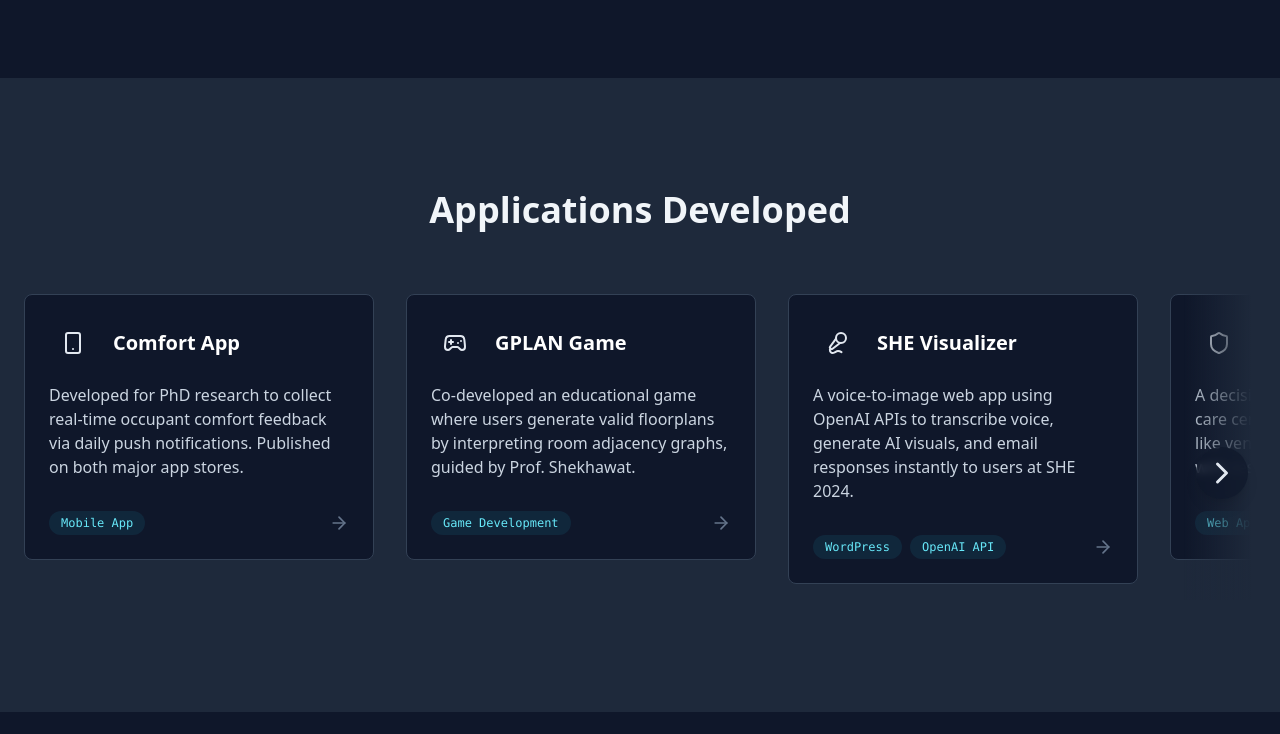
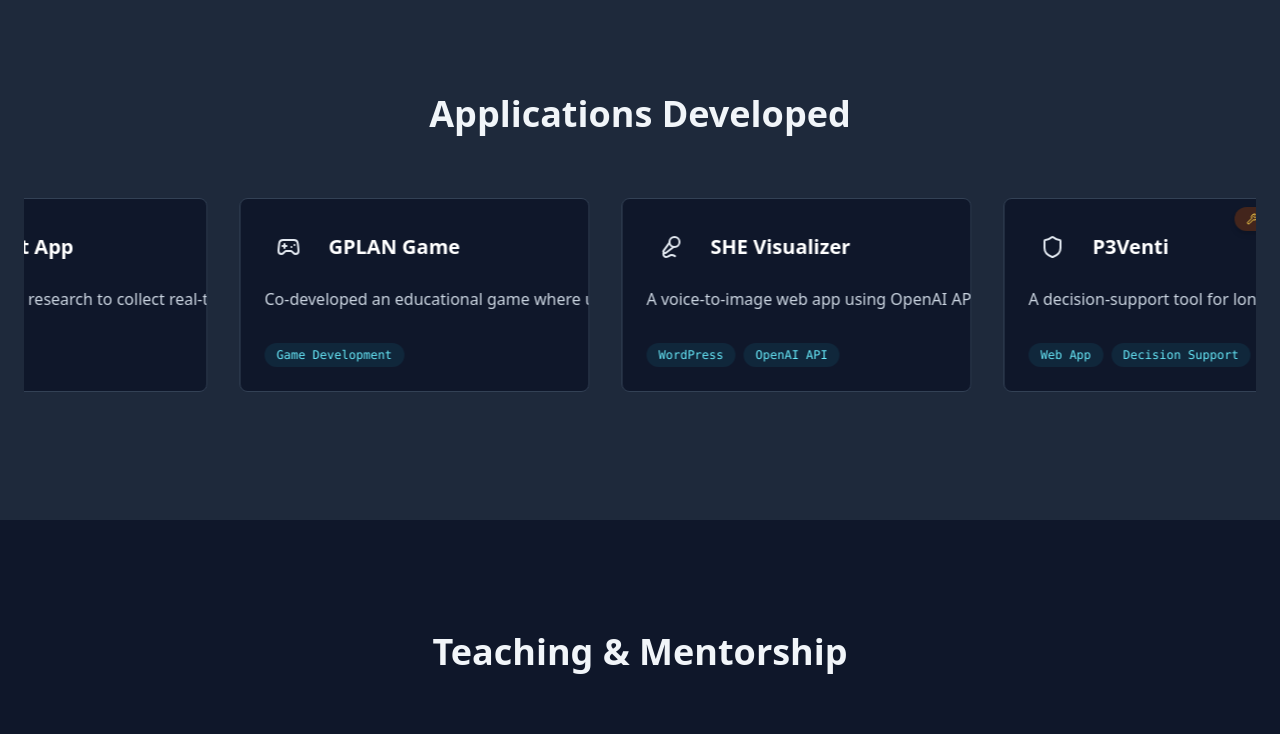
Before and after one commit to nitantupasani/webpage, a React (Create React App) app: page / in a window 1280 px wide. Shown: the part 2408-3142 px from the top of the page. Built offline with nearby package versions, Linux system fonts and the light colour scheme.

Commit message:
hover changes

```diff
--- a/src/App.js
+++ b/src/App.js
@@ -542,6 +542,8 @@
     <Section id="projects" className="bg-gray-50 dark:bg-slate-900">
       <div className="container mx-auto px-6">
         <SectionTitle>Research Projects</SectionTitle>
+        <div className="marquee">
+          <div className="marquee-content">
             <div className="grid md:grid-cols-2 gap-8">
               {portfolioData.projects.map((project, index) => (
                 <div key={index} onClick={() => handleProjectClick(project.filterTag)} className="cursor-pointer">
@@ -560,83 +562,20 @@
               ))}
             </div>
           </div>
+        </div>
+      </div>
     </Section>
   );
 };
 
 const Apps = () => {
-  const scrollRef = useRef(null);
-  const [showLeftArrow, setShowLeftArrow] = useState(false);
-  const [showRightArrow, setShowRightArrow] = useState(true);
-
-  const handleScroll = () => {
-    if (scrollRef.current) {
-      const { scrollLeft, scrollWidth, clientWidth } = scrollRef.current;
-      setShowLeftArrow(scrollLeft > 5);
-      setShowRightArrow(scrollLeft < scrollWidth - clientWidth - 5);
-    }
-  };
-
-  const scroll = (direction) => {
-    if (scrollRef.current) {
-      const scrollAmount = direction === 'left' ? -350 : 350;
-      scrollRef.current.scrollBy({ left: scrollAmount, behavior: 'smooth' });
-    }
-  };
-
-  useEffect(() => {
-    const currentRef = scrollRef.current;
-    if (currentRef) {
-      handleScroll(); // Initial check
-      currentRef.addEventListener('scroll', handleScroll);
-      window.addEventListener('resize', handleScroll);
-    }
-    return () => {
-      if (currentRef) {
-        currentRef.removeEventListener('scroll', handleScroll);
-        window.removeEventListener('resize', handleScroll);
-      }
-    };
-  }, []);
-
   return (
     <Section id="apps" className="bg-white dark:bg-slate-800">
       <div className="container mx-auto px-6">
         <SectionTitle>Applications Developed</SectionTitle>
-        <div className="relative group">
-        <div
-  className="absolute top-0 h-full w-24 pointer-events-none z-10 transition-opacity duration-300"
-  style={{
-    left: '-24px', // move entire overlay to the left
-    opacity: showLeftArrow ? 1 : 0,
-    background: 'linear-gradient(to right, rgba(30,41,59,1) 0%, rgba(30,41,59,1) 30%, rgba(30,41,59,0) 100%)' // dark mode gradient
-  }}
-/>
-<div
-  className="absolute top-0 h-full w-24 pointer-events-none z-10 transition-opacity duration-300"
-  style={{
-    right: '-24px', // move to the right
-    opacity: showRightArrow ? 1 : 0,
-    background: 'linear-gradient(to left, rgba(30,41,59,1) 0%, rgba(30,41,59,1) 30%, rgba(30,41,59,0) 100%)'
-  }}
-/>
-
-          <AnimatePresence>
-            {showLeftArrow && (
-              <motion.button
-                initial={{ opacity: 0, scale: 0.5 }}
-                animate={{ opacity: 1, scale: 1 }}
-                exit={{ opacity: 0, scale: 0.5 }}
-                whileHover={{ scale: 1.1, backgroundColor: 'rgba(229, 231, 235, 0.9)', color: 'rgb(15, 23, 42)' }}
-                whileTap={{ scale: 0.9 }}
-                onClick={() => scroll('left')}
-                className="absolute left-2 top-1/2 -translate-y-1/2 z-20 bg-white/70 dark:bg-slate-900/70 backdrop-blur-sm rounded-full p-2 shadow-lg"
-              >
-                <ChevronLeft size={36} className="text-slate-700 dark:text-slate-200" />
-              </motion.button>
-            )}
-          </AnimatePresence>
-          <div ref={scrollRef} className="flex space-x-8 pb-4 -mx-6 px-6 overflow-x-auto" style={{ scrollbarWidth: 'none', msOverflowStyle: 'none' }}>
+        <div className="marquee">
+          <div className="marquee-content">
+            <div className="flex space-x-8 pb-4 -mx-6 px-6">
               {portfolioData.apps.map((app, index) => {
                 const Icon = app.icon;
                 const isClickable = app.link && app.link !== "#";
@@ -688,21 +627,7 @@
                 );
               })}
             </div>
-          <AnimatePresence>
-            {showRightArrow && (
-              <motion.button
-                initial={{ opacity: 0, scale: 0.5 }}
-                animate={{ opacity: 1, scale: 1 }}
-                exit={{ opacity: 0, scale: 0.5 }}
-                whileHover={{ scale: 1.1, backgroundColor: 'rgba(255, 255, 255, 0.8)' }}
-                whileTap={{ scale: 0.9 }}
-                onClick={() => scroll('right')}
-                className="absolute right-2 top-1/2 -translate-y-1/2 z-20 bg-white/70 dark:bg-slate-900/70 backdrop-blur-sm rounded-full p-2 shadow-lg"
-              >
-                <ChevronRight size={36} className="text-slate-700 dark:text-slate-200" />
-              </motion.button>
-            )}
-          </AnimatePresence>
+          </div>
         </div>
       </div>
     </Section>
--- a/src/index.css
+++ b/src/index.css
@@ -1,3 +1,26 @@
 @tailwind base;
 @tailwind components;
 @tailwind utilities;
+
+.marquee {
+  overflow: hidden;
+  white-space: nowrap;
+}
+
+.marquee-content {
+  display: inline-block;
+  animation: marquee 30s linear infinite;
+}
+
+.marquee:hover .marquee-content {
+  animation-play-state: paused;
+}
+
+@keyframes marquee {
+  from {
+    transform: translateX(0);
+  }
+  to {
+    transform: translateX(-50%);
+  }
+}
```
Lines whose indentation alone changed are shown as unchanged.
